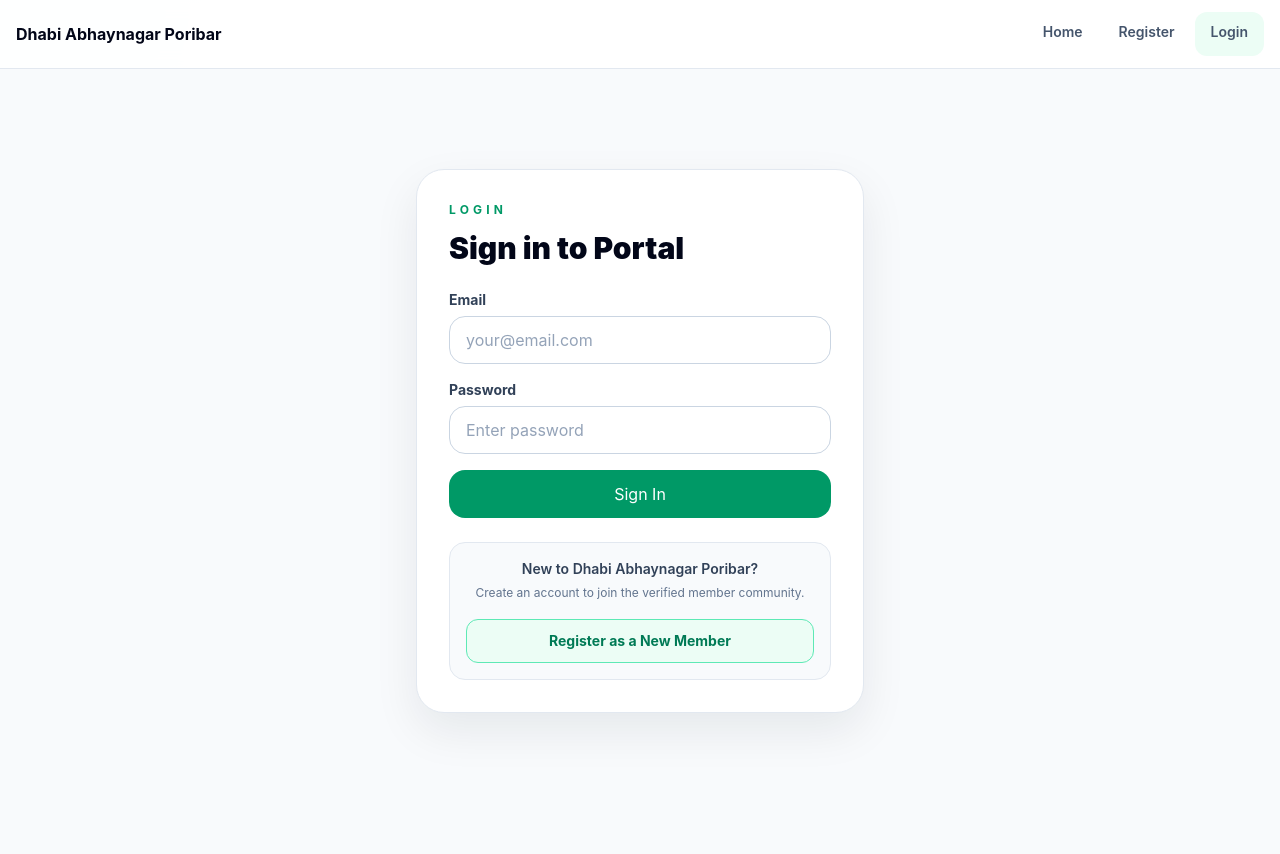
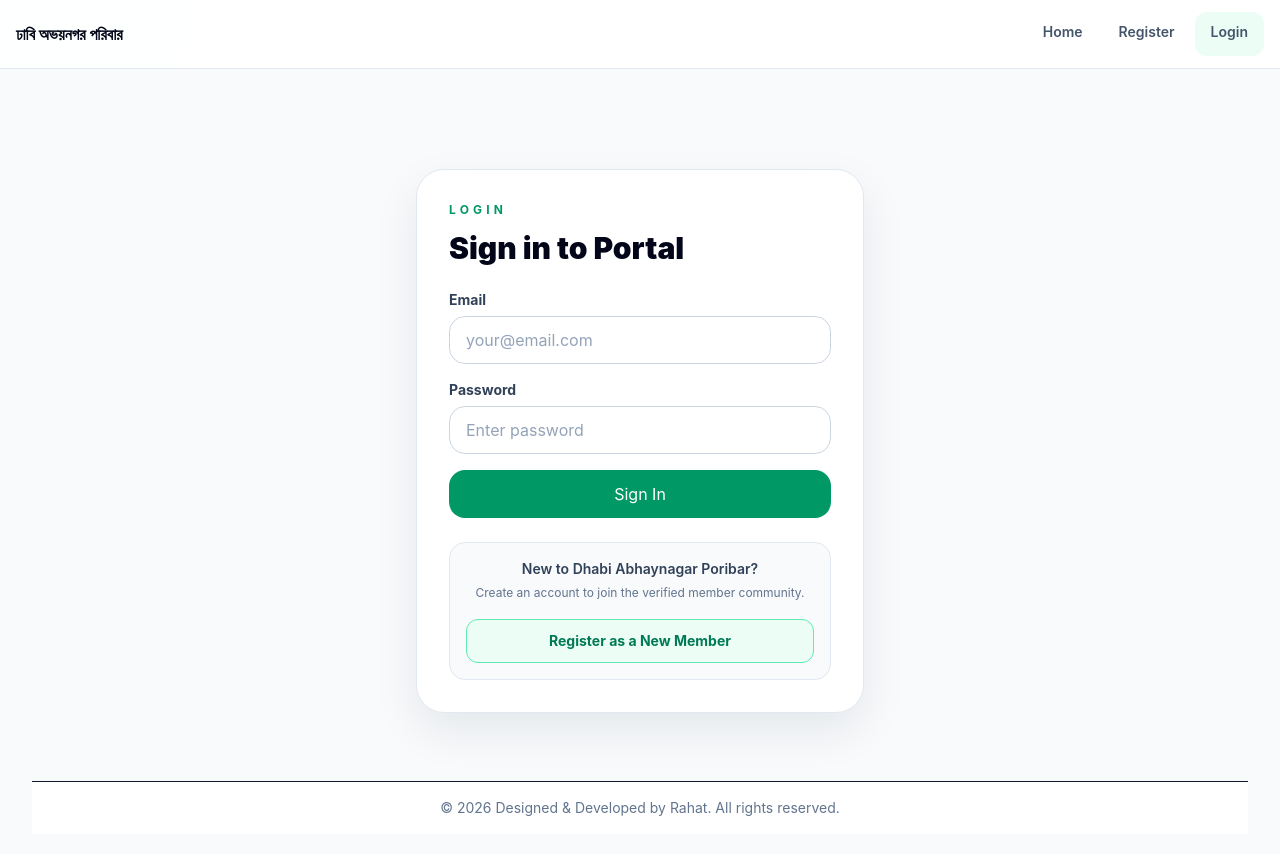
Before and after one commit to rahat1517/AbhaynagarSomiti, a React (Vite) app: page /login in a window 1280 px wide. Shown: the top 854 px of the page. Built offline with nearby package versions, Linux system fonts and the light colour scheme; no server answers.

Commit message:
add footer

```diff
--- a/index.html
+++ b/index.html
@@ -5,7 +5,7 @@
 
     <meta name="viewport" content="width=device-width, initial-scale=1.0" />
 
-    <title>Dhabi Abhaynagar Poribar</title>
+    <title>ঢাবি অভয়নগর পরিবার</title>
 
     <meta
       name="description"
--- a/src/App.jsx
+++ b/src/App.jsx
@@ -207,7 +207,7 @@ function AppLayout() {
             onClick={closeMobileMenu}
             className="shrink-0 text-sm font-bold text-slate-950 sm:text-base"
           >
-            Dhabi Abhaynagar Poribar
+            ঢাবি অভয়নগর পরিবার
           </Link>
 
           <div className="hidden min-w-0 flex-1 items-center justify-end gap-1 md:flex">
--- a/src/pages/LandingPage.jsx
+++ b/src/pages/LandingPage.jsx
@@ -94,13 +94,12 @@ export default function LandingPage() {
               <div className="absolute right-0 top-0 h-full w-1/2 bg-[radial-gradient(circle_at_top_right,rgba(16,185,129,0.24),transparent_45%)]" />
 
               <div className="relative max-w-4xl">
-                <p className="text-[11px] font-bold uppercase tracking-[0.22em] text-emerald-300 sm:text-xs sm:tracking-[0.35em]">
-                  About Dhabi Abhaynagar Poribar
-                </p>
 
-                <h2 className="mt-4 text-2xl font-black leading-tight sm:text-4xl lg:text-5xl">
-                  Dhabi Abhaynagar Poribar - Student and Alumni Community
-                </h2>
+
+                <p className="mt-3 text-base font-semibold leading-8 text-white/90 sm:text-lg">
+  অভয়নগরের সন্তান, ঢাকা বিশ্ববিদ্যালয়ের শিক্ষার্থী একসাথে
+  এগিয়ে চলার প্রতিশ্রুতি।
+</p>
 
               </div>
             </div>
@@ -111,14 +110,9 @@ export default function LandingPage() {
                   ঢাকা বিশ্ববিদ্যালয় সংশ্লিষ্ট সামাজিক সংগঠন
                 </p>
 
-                <h3 className="mt-3 text-2xl font-black leading-tight text-slate-950 sm:text-3xl">
-                  ঢাবি অভয়নগর পরিবার
-                </h3>
 
-                <p className="mt-3 text-base font-semibold leading-8 text-slate-700 sm:text-lg">
-                  অভয়নগরের সন্তান, ঢাকা বিশ্ববিদ্যালয়ের শিক্ষার্থী একসাথে
-                  এগিয়ে চলার প্রতিশ্রুতি।
-                </p>
+
+
 
                 <p className="mt-5 text-sm leading-7 text-slate-600 sm:text-base sm:leading-8">
                   ঢাবি অভয়নগর পরিবার হলো অভয়নগরের বাসিন্দা যারা ঢাকা
@@ -130,13 +124,10 @@ export default function LandingPage() {
               </div>
 
               <div className="rounded-[1.5rem] border border-emerald-100 bg-emerald-50 p-5 sm:p-7">
-                <div className="flex h-12 w-12 items-center justify-center rounded-2xl bg-emerald-600 text-xl font-black text-white shadow-sm">
-                  স্বপ্ন
-                </div>
+                <h3 className="mt-4 inline-flex items-center justify-center rounded-2xl bg-emerald-600 px-6 py-3 text-2xl font-black text-white shadow-sm">
+  আমাদের স্বপ্ন
+</h3>
 
-                <h3 className="mt-4 text-2xl font-black text-slate-950">
-                  আমাদের স্বপ্ন
-                </h3>
 
                 <p className="mt-4 text-sm leading-7 text-slate-700 sm:text-base sm:leading-8">
                   অভয়নগরের প্রতিটি শিক্ষার্থী যেন ঢাকা বিশ্ববিদ্যালয়ে নিরাপদ,
@@ -287,6 +278,13 @@ export default function LandingPage() {
           </div>
         </div>
       </section>
+      <footer className="border-t bg-white py-4">
+  <div className="mx-auto flex max-w-7xl items-center justify-center px-4">
+    <p className="text-center text-sm text-slate-500">
+      © {new Date().getFullYear()} Designed & Developed by Rahat. All rights reserved.
+    </p>
+  </div>
+</footer>
     </main>
   );
 }
--- a/src/pages/LoginPage.jsx
+++ b/src/pages/LoginPage.jsx
@@ -159,6 +159,13 @@ export default function LoginPage() {
           </div>
         </div>
       </section>
+      <footer className="border-t bg-white py-4">
+  <div className="mx-auto flex max-w-7xl items-center justify-center px-4">
+    <p className="text-center text-sm text-slate-500">
+      © {new Date().getFullYear()} Designed & Developed by Rahat. All rights reserved.
+    </p>
+  </div>
+</footer>
     </main>
   );
 }
--- a/src/pages/RegistrationPage.jsx
+++ b/src/pages/RegistrationPage.jsx
@@ -893,6 +893,13 @@ export default function RegistrationPage() {
           </form>
         </section>
       </section>
+      <footer className="border-t bg-white py-4">
+  <div className="mx-auto flex max-w-7xl items-center justify-center px-4">
+    <p className="text-center text-sm text-slate-500">
+      © {new Date().getFullYear()} Designed & Developed by Rahat. All rights reserved.
+    </p>
+  </div>
+</footer>
     </main>
   );
 }
--- a/src/pages/directory/DirectoryPage.jsx
+++ b/src/pages/directory/DirectoryPage.jsx
@@ -247,6 +247,13 @@ export default function DirectoryPage() {
             View My Profile
           </Link>
         </section>
+        <footer className="border-t bg-white py-4">
+  <div className="mx-auto flex max-w-7xl items-center justify-center px-4">
+    <p className="text-center text-sm text-slate-500">
+      © {new Date().getFullYear()} Designed & Developed by Rahat. All rights reserved.
+    </p>
+  </div>
+</footer>
       </main>
     );
   }
--- a/src/pages/profile/ProfilePage.jsx
+++ b/src/pages/profile/ProfilePage.jsx
@@ -1115,6 +1115,13 @@ export default function ProfilePage() {
           </section>
         </div>
       </section>
+      <footer className="border-t bg-white py-4">
+  <div className="mx-auto flex max-w-7xl items-center justify-center px-4">
+    <p className="text-center text-sm text-slate-500">
+      © {new Date().getFullYear()} Designed & Developed by Rahat. All rights reserved.
+    </p>
+  </div>
+</footer>
     </main>
   );
 }
```
